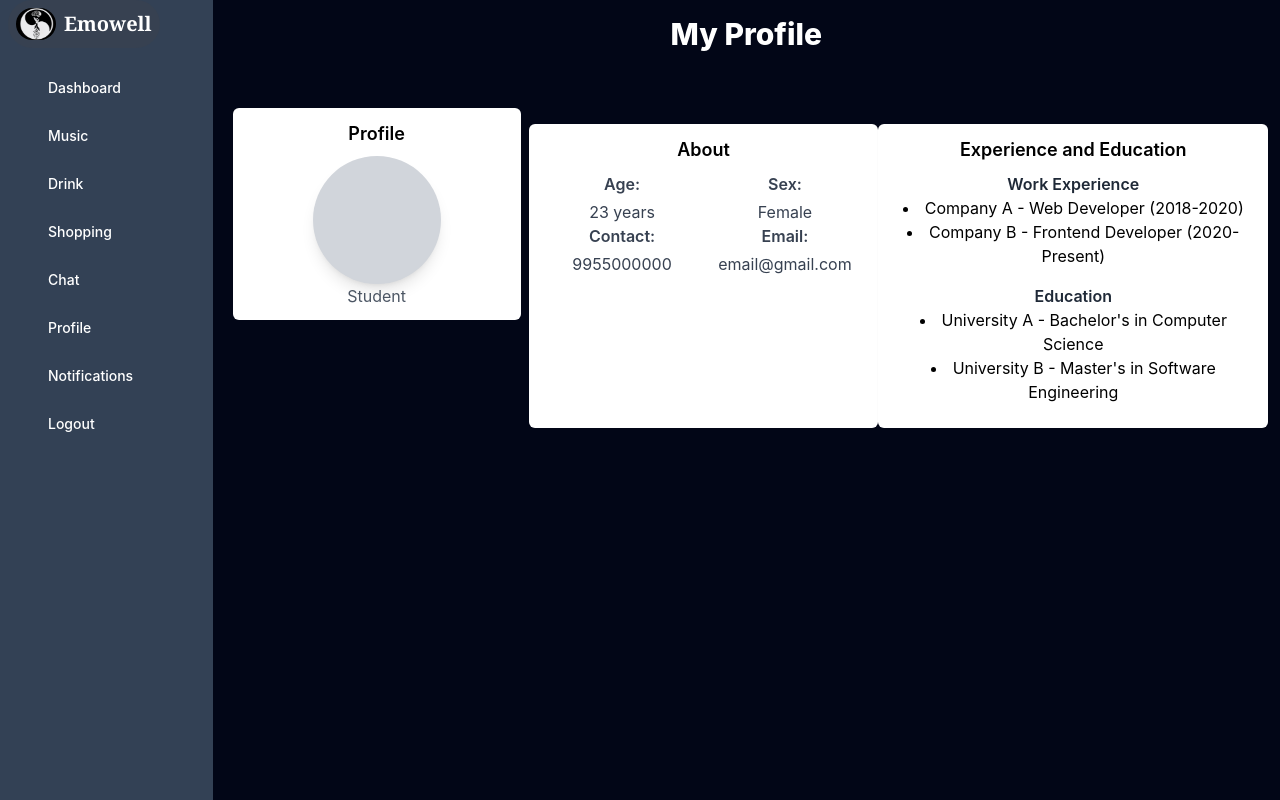
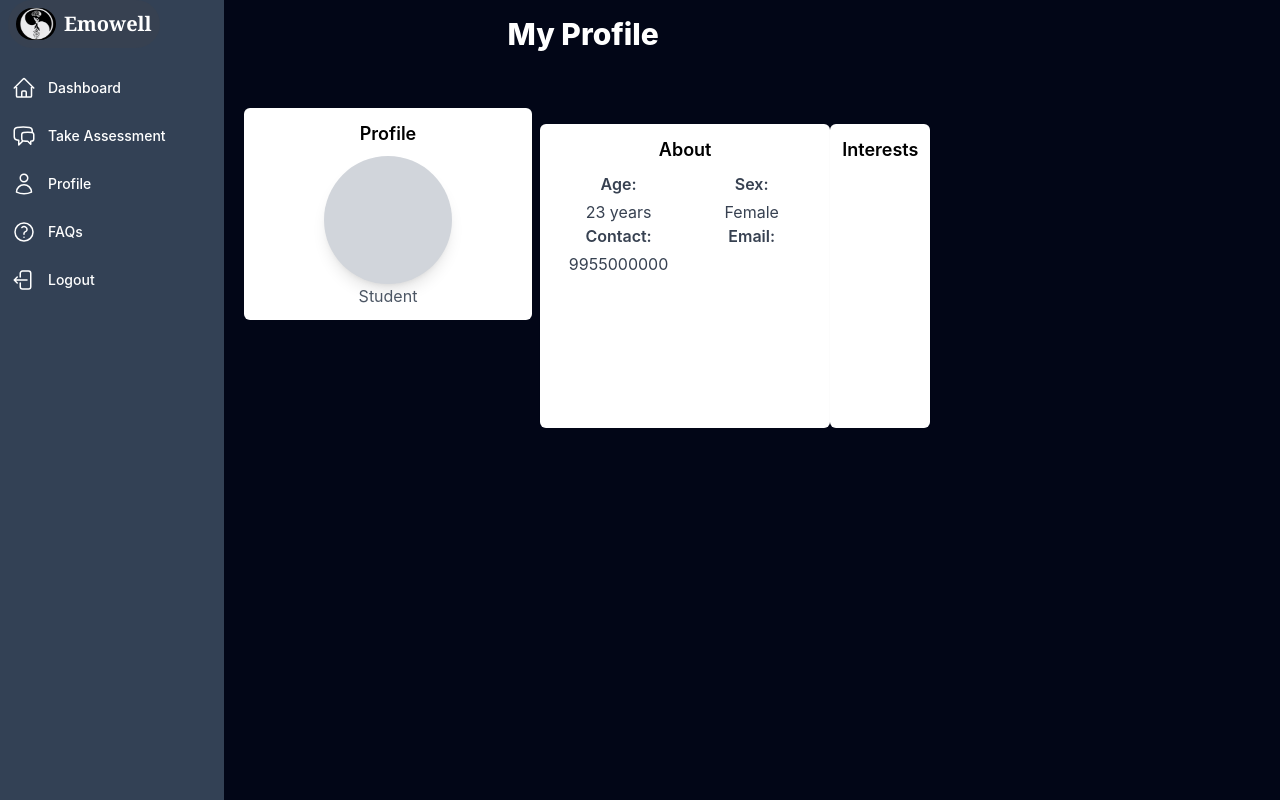
Before and after one commit to EmoWell/front_end, a React (Create React App) app in the folder frontend/: page /profile in a window 1280 px wide. Built offline with nearby package versions, Linux system fonts and the light colour scheme.

Commit message:
fixed minor issues and handled sideNavbar components

```diff
--- a/frontend/src/Components/ChatbotDashboardComponents/SideNavbar.js
+++ b/frontend/src/Components/ChatbotDashboardComponents/SideNavbar.js
@@ -1,86 +1,102 @@
 import React, { useState, useEffect } from "react";
+import { useNavigate } from "react-router-dom";
+import axios from "axios";
 import logo from "./logo.png";
 
-export default function SideNavbar() {
+export default function TopNavbar() {
   const [collapsed, setCollapsed] = useState(false);
-  const [windowWidth, setWindowWidth] = useState(window.innerWidth);
+  const navigate = useNavigate();
+  const [loginToken, setLoginToken] = useState("");
 
   useEffect(() => {
     const handleResize = () => {
-      setWindowWidth(window.innerWidth);
-      if (window.innerWidth <= 768) {
-        setCollapsed(true);
-      } else {
-        setCollapsed(false);
-      }
+      setCollapsed(window.innerWidth <= 768);
     };
 
     window.addEventListener("resize", handleResize);
     return () => window.removeEventListener("resize", handleResize);
   }, []);
 
+  useEffect(() => {
+    const token = localStorage.getItem("loginToken");
+    if (token) {
+      setLoginToken(token);
+    }
+  }, []);
+
   const toggleSidebar = () => {
     setCollapsed(!collapsed);
+  };
+
+  const handleLogout = async () => {
+    try {
+      const headers = {
+        Authorization: `Token ${loginToken}`,
+      };
+      await axios.post("http://127.0.0.1:8000/chat_auth/api/logout/", null, {
+        headers,
+      });
+      localStorage.removeItem("loginToken");
+      localStorage.removeItem("username");
+      localStorage.removeItem("lastLogin");
+      navigate("/login");
+    } catch (error) {
+      console.error("Logout failed:", error);
+    }
   };
 
   return (
     <div className="min-h-screen flex flex-row bg-slate-900 overflow-hidden">
       {!collapsed && (
         <div className="flex flex-col w-56 bg-slate-700">
-          <ul className="flex flex-col py-4 mt-6fixed left-0 h-full bg-slate-700 w-56 pt-16">
+          <ul className="flex flex-col py-4 h-full bg-slate-700 w-56 pt-16">
             <li>
               <a
-                href="#"
+                href="/chatbot-dashboard"
                 className="flex flex-row items-center h-12 transform hover:translate-x-2 transition-transform ease-in duration-200 text-white hover:text-gray-300"
               >
                 <span className="inline-flex items-center justify-center h-12 w-12 text-lg text-white">
-                  <i className="bx bx-home"></i>
+                  <svg
+                    xmlns="http://www.w3.org/2000/svg"
+                    fill="none"
+                    viewBox="0 0 24 24"
+                    stroke-width="1.5"
+                    stroke="currentColor"
+                    className="w-6 h-6"
+                  >
+                    <path
+                      stroke-linecap="round"
+                      stroke-linejoin="round"
+                      d="m2.25 12 8.954-8.955c.44-.439 1.152-.439 1.591 0L21.75 12M4.5 9.75v10.125c0 .621.504 1.125 1.125 1.125H9.75v-4.875c0-.621.504-1.125 1.125-1.125h2.25c.621 0 1.125.504 1.125 1.125V21h4.125c.621 0 1.125-.504 1.125-1.125V9.75M8.25 21h8.25"
+                    />
+                  </svg>
                 </span>
                 <span className="text-sm font-medium">Dashboard</span>
               </a>
             </li>
+
             <li>
               <a
                 href="#"
                 className="flex flex-row items-center h-12 transform hover:translate-x-5 transition-transform ease-in duration-200 text-white hover:text-gray-300"
               >
                 <span className="inline-flex items-center justify-center h-12 w-12 text-lg text-white">
-                  <i className="bx bx-music"></i>
+                  <svg
+                    xmlns="http://www.w3.org/2000/svg"
+                    fill="none"
+                    viewBox="0 0 24 24"
+                    stroke-width="1.5"
+                    stroke="currentColor"
+                    className="w-6 h-6"
+                  >
+                    <path
+                      stroke-linecap="round"
+                      stroke-linejoin="round"
+                      d="M20.25 8.511c.884.284 1.5 1.128 1.5 2.097v4.286c0 1.136-.847 2.1-1.98 2.193-.34.027-.68.052-1.02.072v3.091l-3-3c-1.354 0-2.694-.055-4.02-.163a2.115 2.115 0 0 1-.825-.242m9.345-8.334a2.126 2.126 0 0 0-.476-.095 48.64 48.64 0 0 0-8.048 0c-1.131.094-1.976 1.057-1.976 2.192v4.286c0 .837.46 1.58 1.155 1.951m9.345-8.334V6.637c0-1.621-1.152-3.026-2.76-3.235A48.455 48.455 0 0 0 11.25 3c-2.115 0-4.198.137-6.24.402-1.608.209-2.76 1.614-2.76 3.235v6.226c0 1.621 1.152 3.026 2.76 3.235.577.075 1.157.14 1.74.194V21l4.155-4.155"
+                    />
+                  </svg>
                 </span>
-                <span className="text-sm font-medium">Music</span>
-              </a>
-            </li>
-            <li>
-              <a
-                href="#"
-                className="flex flex-row items-center h-12 transform hover:translate-x-5 transition-transform ease-in duration-200 text-white hover:text-gray-300"
-              >
-                <span className="inline-flex items-center justify-center h-12 w-12 text-lg text-white">
-                  <i className="bx bx-drink"></i>
-                </span>
-                <span className="text-sm font-medium">Drink</span>
-              </a>
-            </li>
-            <li>
-              <a
-                href="#"
-                className="flex flex-row items-center h-12 transform hover:translate-x-5 transition-transform ease-in duration-200 text-white hover:text-gray-300"
-              >
-                <span className="inline-flex items-center justify-center h-12 w-12 text-lg text-white">
-                  <i className="bx bx-shopping-bag"></i>
-                </span>
-                <span className="text-sm font-medium">Shopping</span>
-              </a>
-            </li>
-            <li>
-              <a
-                href="#"
-                className="flex flex-row items-center h-12 transform hover:translate-x-5 transition-transform ease-in duration-200 text-white hover:text-gray-300"
-              >
-                <span className="inline-flex items-center justify-center h-12 w-12 text-lg text-white">
-                  <i className="bx bx-chat"></i>
-                </span>
-                <span className="text-sm font-medium">Chat</span>
+                <span className="text-sm font-medium">Take Assessment</span>
               </a>
             </li>
             <li>
@@ -89,7 +105,20 @@ export default function SideNavbar() {
                 className="flex flex-row items-center h-12 transform hover:translate-x-5 transition-transform ease-in duration-200 text-white hover:text-gray-300"
               >
                 <span className="inline-flex items-center justify-center h-12 w-12 text-lg text-white">
-                  <i className="bx bx-user"></i>
+                  <svg
+                    xmlns="http://www.w3.org/2000/svg"
+                    fill="none"
+                    viewBox="0 0 24 24"
+                    stroke-width="1.5"
+                    stroke="currentColor"
+                    className="w-6 h-6"
+                  >
+                    <path
+                      stroke-linecap="round"
+                      stroke-linejoin="round"
+                      d="M15.75 6a3.75 3.75 0 1 1-7.5 0 3.75 3.75 0 0 1 7.5 0ZM4.501 20.118a7.5 7.5 0 0 1 14.998 0A17.933 17.933 0 0 1 12 21.75c-2.676 0-5.216-.584-7.499-1.632Z"
+                    />
+                  </svg>
                 </span>
                 <span className="text-sm font-medium">Profile</span>
               </a>
@@ -100,18 +129,45 @@ export default function SideNavbar() {
                 className="flex flex-row items-center h-12 transform hover:translate-x-5 transition-transform ease-in duration-200 text-white hover:text-gray-300"
               >
                 <span className="inline-flex items-center justify-center h-12 w-12 text-lg text-white">
-                  <i className="bx bx-bell"></i>
+                  <svg
+                    xmlns="http://www.w3.org/2000/svg"
+                    fill="none"
+                    viewBox="0 0 24 24"
+                    stroke-width="1.5"
+                    stroke="currentColor"
+                    className="w-6 h-6"
+                  >
+                    <path
+                      stroke-linecap="round"
+                      stroke-linejoin="round"
+                      d="M9.879 7.519c1.171-1.025 3.071-1.025 4.242 0 1.172 1.025 1.172 2.687 0 3.712-.203.179-.43.326-.67.442-.745.361-1.45.999-1.45 1.827v.75M21 12a9 9 0 1 1-18 0 9 9 0 0 1 18 0Zm-9 5.25h.008v.008H12v-.008Z"
+                    />
+                  </svg>
                 </span>
-                <span className="text-sm font-medium">Notifications</span>
+                <span className="text-sm font-medium">FAQs</span>
               </a>
             </li>
             <li>
               <a
                 href="#"
+                onClick={handleLogout}
                 className="flex flex-row items-center h-12 transform hover:translate-x-5 transition-transform ease-in duration-200 text-white hover:text-gray-300"
               >
                 <span className="inline-flex items-center justify-center h-12 w-12 text-lg text-gray-400">
-                  <i className="bx bx-log-out"></i>
+                  <svg
+                    xmlns="http://www.w3.org/2000/svg"
+                    fill="none"
+                    viewBox="0 0 24 24"
+                    stroke-width="1.5"
+                    stroke="white"
+                    className="w-6 h-6"
+                  >
+                    <path
+                      stroke-linecap="round"
+                      stroke-linejoin="round"
+                      d="M8.25 9V5.25A2.25 2.25 0 0 1 10.5 3h6a2.25 2.25 0 0 1 2.25 2.25v13.5A2.25 2.25 0 0 1 16.5 21h-6a2.25 2.25 0 0 1-2.25-2.25V15m-3 0-3-3m0 0 3-3m-3 3H15"
+                    />
+                  </svg>
                 </span>
                 <span className="text-sm font-medium">Logout</span>
               </a>
@@ -120,13 +176,18 @@ export default function SideNavbar() {
         </div>
       )}
       <div>
-          <div className="absolute left-2 bg-gray-700 rounded-full p-2 cursor-pointer flex items-center" onClick={toggleSidebar}>
+        <div
+          className="absolute left-2 bg-gray-700 rounded-full p-2 cursor-pointer flex items-center"
+          onClick={toggleSidebar}
+        >
           <img
             src={logo}
             alt="Emowell Logo"
             className="h-8 w-10 rounded-full mr-2"
           />
-            <span className="text-white text-xl font-serif font-bold">Emowell</span>
+          <span className="text-white text-xl font-serif font-bold">
+            Emowell
+          </span>
         </div>
       </div>
       {collapsed ? (
--- a/frontend/src/Components/LoginPageComponents/LoginPage.js
+++ b/frontend/src/Components/LoginPageComponents/LoginPage.js
@@ -1,7 +1,6 @@
 import React, { useState } from "react";
 import { useNavigate } from "react-router-dom";
 import axios from "axios";
-import TopNavbar from "../ChatbotDashboardComponents/TopNavbar";
 
 export default function LoginPage() {
   const [formData, setFormData] = useState({
@@ -23,14 +22,14 @@ export default function LoginPage() {
   const handleLoginSuccess = (data) => {
     const {
       token,
-      user: { username: full_name, last_login,id },
+      user: { username: full_name, last_login, id, email },
     } = data;
     setLoginToken(token);
     localStorage.setItem("user_id", id);
     localStorage.setItem("loginToken", token);
-    console.log("loginToken", token);
     localStorage.setItem("username", full_name);
     localStorage.setItem("lastLogin", last_login);
+    localStorage.setItem("email", email);
     navigate("/chatbot-dashboard");
   };
 
--- a/frontend/src/Pages/ProfilePage.js
+++ b/frontend/src/Pages/ProfilePage.js
@@ -17,6 +17,8 @@ export default function Profile() {
       setUserInitials(getInitials(storedUsername));
     }
   }, []);
+
+  const storedEmail = localStorage.getItem("email");
 
   const getInitials = (name) => {
     const nameArray = name.split(" ");
@@ -79,28 +81,16 @@ export default function Profile() {
                   <label className="block text-gray-700 font-semibold mb-1">
                     Email:
                   </label>
-                  <p className="text-gray-700">email@gmail.com</p>
+                  <p className="text-gray-700">{storedEmail}</p>
                 </div>
               </div>
             </div>
 
             <div className="bg-white p-3 shadow-sm rounded-md mt-4">
               <div className="text-lg font-semibold mb-2">
-                Experience and Education
+                Interests
               </div>
               <div>
-                <h3 className="text-gray-800 font-semibold">Work Experience</h3>
-                <ul className="list-disc list-inside">
-                  <li>Company A - Web Developer (2018-2020)</li>
-                  <li>Company B - Frontend Developer (2020-Present)</li>
-                </ul>
-              </div>
-              <div className="mt-4">
-                <h3 className="text-gray-800 font-semibold">Education</h3>
-                <ul className="list-disc list-inside">
-                  <li>University A - Bachelor's in Computer Science</li>
-                  <li>University B - Master's in Software Engineering</li>
-                </ul>
               </div>
             </div>
           </div>
```
Also changed, not shown: frontend/src/Components/ChatbotDashboardComponents/TopNavbar.js (+5 -61 lines). Lines whose indentation alone changed are shown as unchanged.
